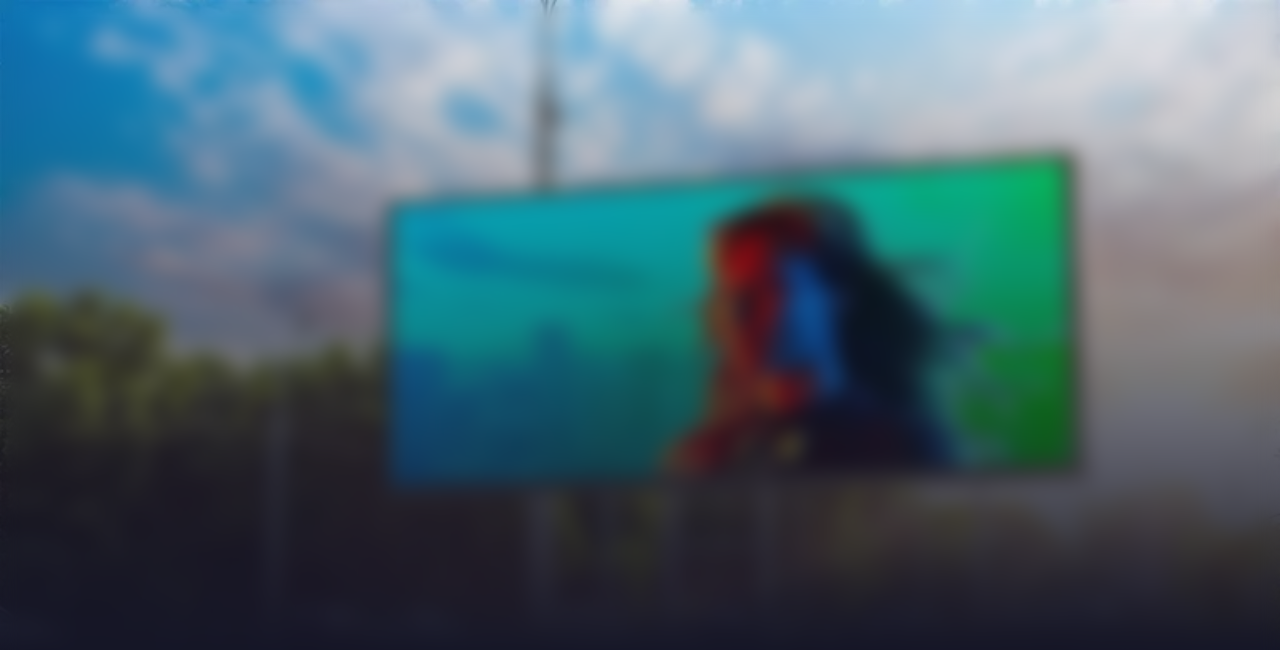
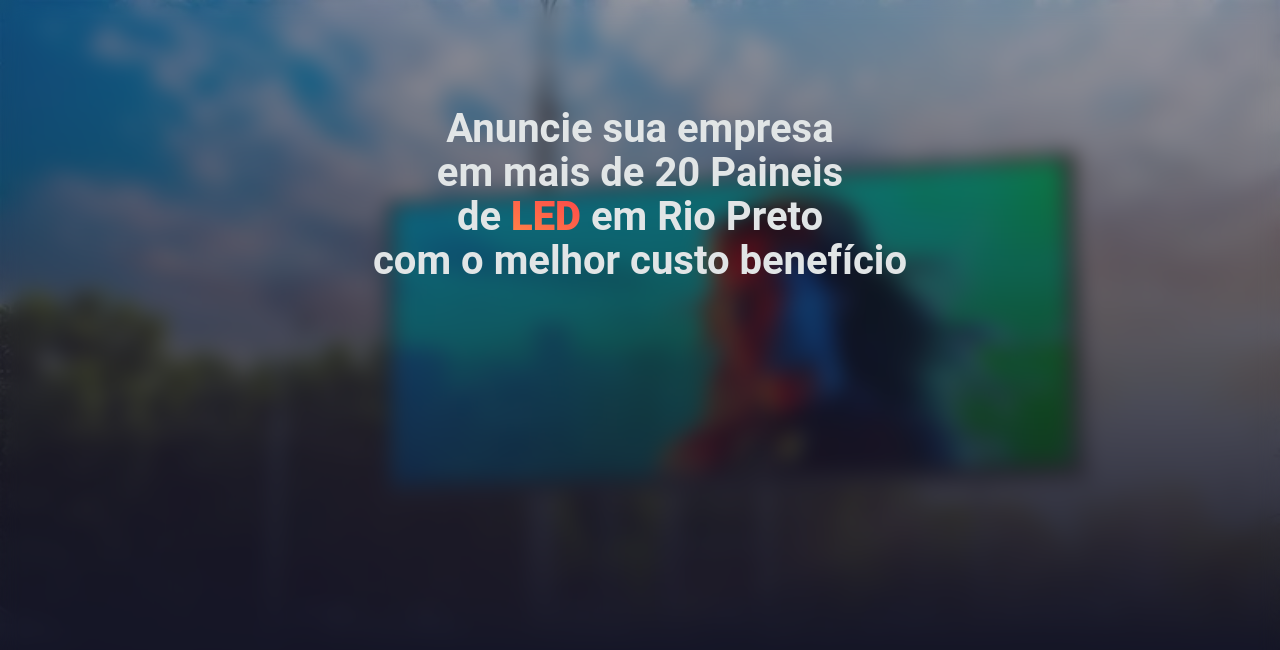
Before and after one commit to soustern/prime_led, a website: page index.html in a window 1280 px wide. Drawn offline with Linux system fonts and the light colour scheme.

Commit message:
Create header h1

```diff
--- a/index.html
+++ b/index.html
@@ -15,7 +15,12 @@
 </head>
 <body>
     <header class="header">
-        <div class="header__blur"></div>
+        <div class="header__blur">
+            <h1 class="header__heading">Anuncie sua empresa
+                <br /> em mais de 20 Paineis
+                <br />de <span>LED</span> em Rio Preto
+                <br />com o melhor custo benefício</h1>
+        </div>
     </header>
 </body>
 </html>
--- a/sass/base/_base.scss
+++ b/sass/base/_base.scss
@@ -1,3 +1,19 @@
 html {
     background-color: $color-black;
+
+    /* Remove all animations, transitions and smooth scroll for people that prefer not to see them */
+    @media (prefers-reduced-motion: reduce) {
+        html:focus-within {
+            scroll-behavior: auto;
+        }
+
+        *, *::before, *::after {
+            -webkit-animation-duration: 0.01ms !important;
+            animation-duration: 0.01ms !important;
+            -webkit-animation-iteration-count: 1 !important;
+            animation-iteration-count: 1 !important;
+            transition-duration: 0.01ms !important;
+            scroll-behavior: auto !important;
+        }
+    }
 }
--- a/sass/base/_typography.scss
+++ b/sass/base/_typography.scss
@@ -0,0 +1,8 @@
+body {
+
+    // Add mine default typography
+    font-family: "Roboto", sans-serif;
+    font-size: var(--font-size-300);
+    font-weight: 400;
+    line-height: 1.7;
+}
--- a/sass/layout/_header.scss
+++ b/sass/layout/_header.scss
@@ -1,14 +1,16 @@
 .header {
+    background-image: linear-gradient(to top, rgba($color-black, 1) 10%, rgba($color-black, .4)), url("../../img/hero.webp");
+    background-position: top;
+    background-size: cover;
     height: 91vh;
-    background-image: linear-gradient(to top, rgba($color-black, 1) 10%, transparent), url("../../img/hero.webp");
-    background-size: cover;
-    background-position: top;
     position: inherit;
 
     &__blur {
+        height: 91vh;
+        padding: var(--padding-section);
         position: absolute;
-        height: 91vh;
-        width: 100%;
+        width: 100vw;
+        z-index: 1;
 
         @supports (-webkit-backdrop-filter: none) or (backdrop-filter: none) {
             /* Other */
@@ -17,4 +19,18 @@
 
         }
     }
+
+    &__heading {
+        color: var(--color-secondary-300);
+        font-size: rem(40);
+        font-weight: 600;
+        text-align: center;
+
+        span {
+            background-clip: text;
+            background-image: linear-gradient(25deg, $color-primary-300, var(--color-primary-700));
+            color: transparent;
+            font-weight: 900;
+        }
+    }
 }
```
Also changed, not shown: css/style.css, 1 other file.
